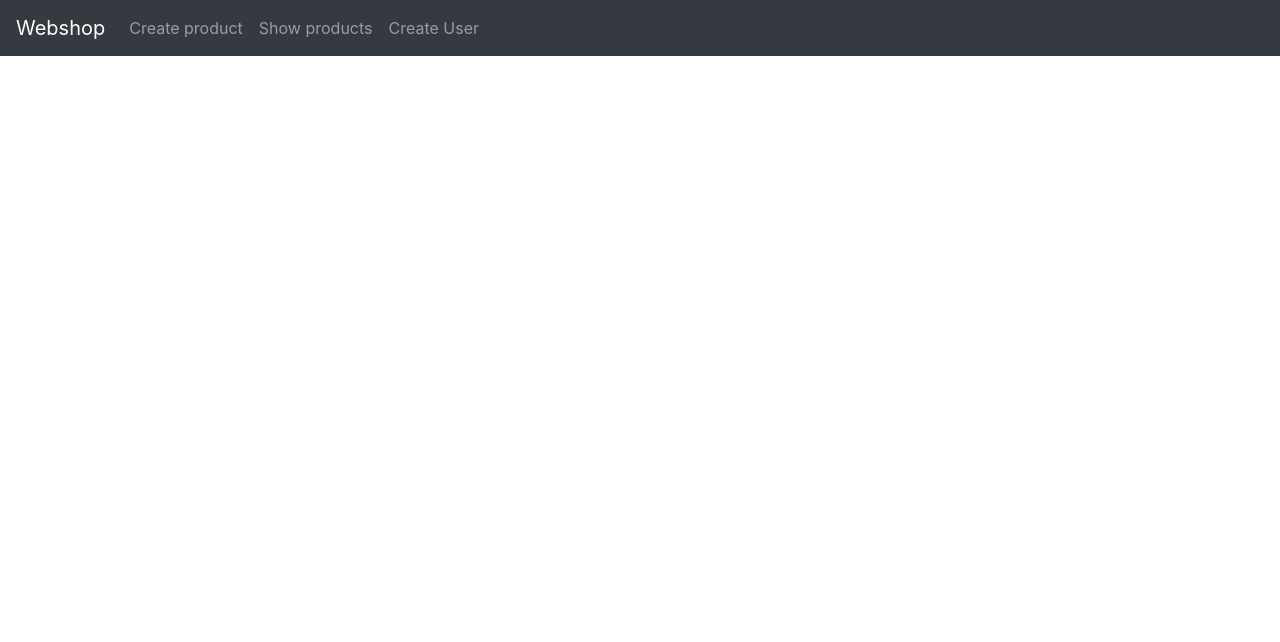
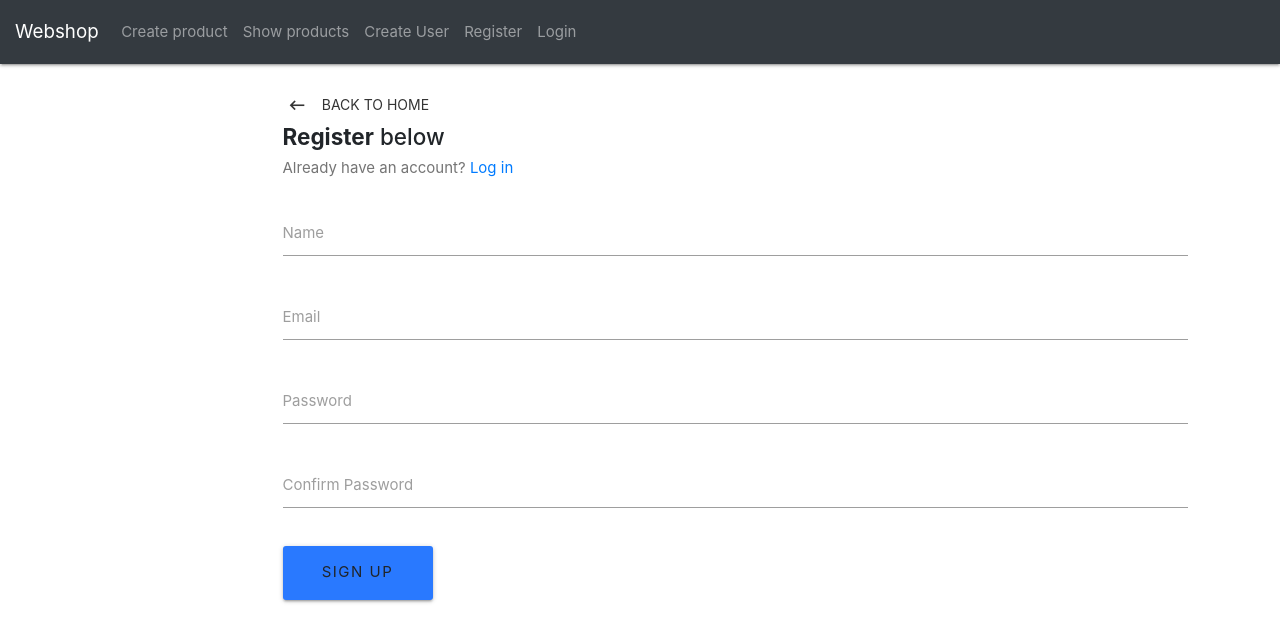
Before and after one commit to hannahbergenroth/Webshop, a React (Create React App) app in the folder webshop/: page /register in a window 1280 px wide. Shown: the top 642 px of the page. Built offline with nearby package versions, Linux system fonts and the light colour scheme.

Commit message:
add register and login components

```diff
--- a/webshop/public/index.html
+++ b/webshop/public/index.html
@@ -11,34 +11,16 @@
     />
     <link rel="apple-touch-icon" href="%PUBLIC_URL%/logo192.png" />
 
-    <!--
-      manifest.json provides metadata used when your web app is installed on a
-      user's mobile device or desktop. See https://developers.google.com/web/fundamentals/web-app-manifest/
-    -->
     <link rel="manifest" href="%PUBLIC_URL%/manifest.json" />
-    <!--
-      Notice the use of %PUBLIC_URL% in the tags above.
-      It will be replaced with the URL of the `public` folder during the build.
-      Only files inside the `public` folder can be referenced from the HTML.
+        <!-- Compiled and minified CSS -->
+        <link rel="stylesheet" href="https://cdnjs.cloudflare.com/ajax/libs/materialize/1.0.0/css/materialize.min.css">
+        <link href="https://fonts.googleapis.com/icon?family=Material+Icons" rel="stylesheet">
 
-      Unlike "/favicon.ico" or "favicon.ico", "%PUBLIC_URL%/favicon.ico" will
-      work correctly both with client-side routing and a non-root public URL.
-      Learn how to configure a non-root public URL by running `npm run build`.
-    -->
     <title>React App</title>
   </head>
   <body>
     <noscript>You need to enable JavaScript to run this app.</noscript>
     <div id="root"></div>
-    <!--
-      This HTML file is a template.
-      If you open it directly in the browser, you will see an empty page.
-
-      You can add webfonts, meta tags, or analytics to this file.
-      The build step will place the bundled scripts into the <body> tag.
-
-      To begin the development, run `npm start` or `yarn start`.
-      To create a production bundle, use `npm run build` or `yarn build`.
-    -->
+    <script src="https://cdnjs.cloudflare.com/ajax/libs/materialize/1.0.0/js/materialize.min.js"></script>
   </body>
 </html>
--- a/webshop/src/App.js
+++ b/webshop/src/App.js
@@ -7,6 +7,8 @@
 import ShowProduct from "./components/productpage.component";
 import Product from "./components/product.component";
 import CreateProduct from "./components/create-product.component";
+import Register from "./components/auth/register.component";
+import Login from "./components/auth/login.component";
 
 //import React, { useState, useEffect } from 'react';
 //import axios from 'axios';
@@ -25,6 +27,8 @@
           <Route path="/products" component={ShowProduct} />
           <Route path="/user" component={CreateUser} />
           <Route path="/product/:id" component={Product} />
+          <Route path="/register" component={Register} />
+          <Route path="/login" component={Login} />
         </div>
       </Router>
     </React.Fragment>
--- /dev/null
+++ b/webshop/src/components/auth/login.component.js
@@ -0,0 +1,83 @@
+import React, { Component } from "react";
+import { Link } from "react-router-dom";
+class Login extends Component {
+  constructor() {
+    super();
+    this.state = {
+      email: "",
+      password: "",
+      errors: {}
+    };
+  }
+onChange = e => {
+    this.setState({ [e.target.id]: e.target.value });
+  };
+onSubmit = e => {
+    e.preventDefault();
+const userData = {
+      email: this.state.email,
+      password: this.state.password
+    };
+console.log(userData);
+  };
+render() {
+    const { errors } = this.state;
+return (
+      <div className="container">
+        <div style={{ marginTop: "4rem" }} className="row">
+          <div className="col s8 offset-s2">
+            <Link to="/" className="btn-flat waves-effect">
+              <i className="material-icons left">keyboard_backspace</i> Back to
+              home
+            </Link>
+            <div className="col s12" style={{ paddingLeft: "11.250px" }}>
+              <h4>
+                <b>Login</b> below
+              </h4>
+              <p className="grey-text text-darken-1">
+                Don't have an account? <Link to="/register">Register</Link>
+              </p>
+            </div>
+            <form noValidate onSubmit={this.onSubmit}>
+              <div className="input-field col s12">
+                <input
+                  onChange={this.onChange}
+                  value={this.state.email}
+                  error={errors.email}
+                  id="email"
+                  type="email"
+                />
+                <label htmlFor="email">Email</label>
+              </div>
+              <div className="input-field col s12">
+                <input
+                  onChange={this.onChange}
+                  value={this.state.password}
+                  error={errors.password}
+                  id="password"
+                  type="password"
+                />
+                <label htmlFor="password">Password</label>
+              </div>
+              <div className="col s12" style={{ paddingLeft: "11.250px" }}>
+                <button
+                  style={{
+                    width: "150px",
+                    borderRadius: "3px",
+                    letterSpacing: "1.5px",
+                    marginTop: "1rem"
+                  }}
+                  type="submit"
+                  className="btn btn-large waves-effect waves-light hoverable blue accent-3"
+                >
+                  Login
+                </button>
+              </div>
+            </form>
+          </div>
+        </div>
+      </div>
+    );
+  }
+}
+export default Login;
--- /dev/null
+++ b/webshop/src/components/auth/register.component.js
@@ -0,0 +1,107 @@
+import React, { Component } from "react";
+import { Link } from "react-router-dom";
+class Register extends Component {
+  constructor() {
+    super();
+    this.state = {
+      name: "",
+      email: "",
+      password: "",
+      password2: "",
+      errors: {}
+    };
+  }
+onChange = e => {
+    this.setState({ [e.target.id]: e.target.value });
+  };
+onSubmit = e => {
+    e.preventDefault();
+const newUser = {
+      name: this.state.name,
+      email: this.state.email,
+      password: this.state.password,
+      password2: this.state.password2
+    };
+console.log(newUser);
+  };
+render() {
+    const { errors } = this.state;
+return (
+      <div className="container">
+        <div className="row">
+          <div className="col s8 offset-s2">
+            <Link to="/" className="btn-flat waves-effect">
+              <i className="material-icons left">keyboard_backspace</i> Back to
+              home
+            </Link>
+            <div className="col s12" style={{ paddingLeft: "11.250px" }}>
+              <h4>
+                <b>Register</b> below
+              </h4>
+              <p className="grey-text text-darken-1">
+                Already have an account? <Link to="/login">Log in</Link>
+              </p>
+            </div>
+            <form noValidate onSubmit={this.onSubmit}>
+              <div className="input-field col s12">
+                <input
+                  onChange={this.onChange}
+                  value={this.state.name}
+                  error={errors.name}
+                  id="name"
+                  type="text"
+                />
+                <label htmlFor="name">Name</label>
+              </div>
+              <div className="input-field col s12">
+                <input
+                  onChange={this.onChange}
+                  value={this.state.email}
+                  error={errors.email}
+                  id="email"
+                  type="email"
+                />
+                <label htmlFor="email">Email</label>
+              </div>
+              <div className="input-field col s12">
+                <input
+                  onChange={this.onChange}
+                  value={this.state.password}
+                  error={errors.password}
+                  id="password"
+                  type="password"
+                />
+                <label htmlFor="password">Password</label>
+              </div>
+              <div className="input-field col s12">
+                <input
+                  onChange={this.onChange}
+                  value={this.state.password2}
+                  error={errors.password2}
+                  id="password2"
+                  type="password"
+                />
+                <label htmlFor="password2">Confirm Password</label>
+              </div>
+              <div className="col s12" style={{ paddingLeft: "11.250px" }}>
+                <button
+                  style={{
+                    width: "150px",
+                    borderRadius: "3px",
+                    letterSpacing: "1.5px",
+                    marginTop: "1rem"
+                  }}
+                  type="submit"
+                  className="btn btn-large waves-effect waves-light hoverable blue accent-3"
+                >
+                  Sign up
+                </button>
+              </div>
+            </form>
+          </div>
+        </div>
+      </div>
+    );
+  }
+}
+export default Register;
--- a/webshop/src/components/navbar.component.js
+++ b/webshop/src/components/navbar.component.js
@@ -25,6 +25,16 @@
                 Create User
               </Link>
             </li>
+            <li className="navbar-item">
+              <Link to="/register" className="nav-link">
+                Register
+              </Link>
+            </li>
+            <li className="navbar-item">
+              <Link to="/login" className="nav-link">
+                Login
+              </Link>
+            </li>
           </ul>
         </div>
       </nav>
```
Also changed, not shown: webshop/package.json (+6 -1 lines), 1 other file (tests, documents, lock files or other folders).
